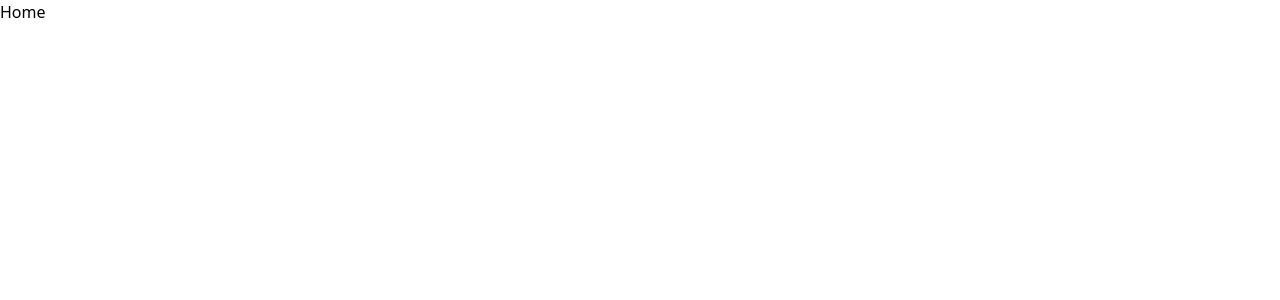
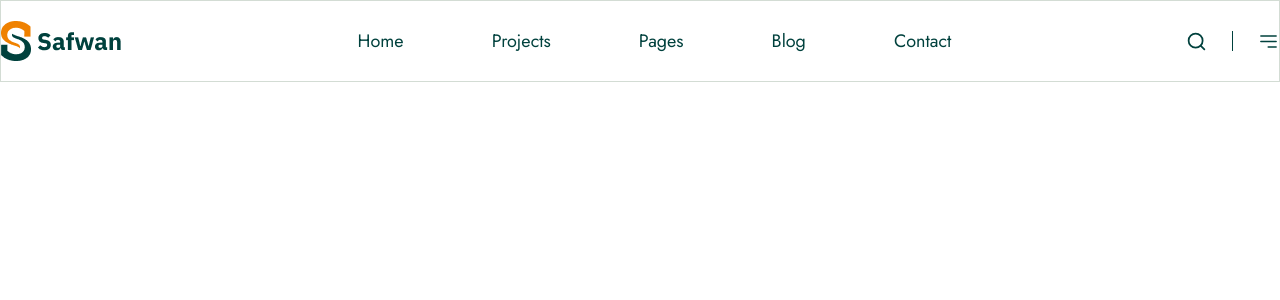
Before and after one commit to Munna-Scriptz/Safwan-Portfolio, a React (Vite) app: page / in a window 1280 px wide. Shown: the top 300 px of the page. Built offline with nearby package versions, Linux system fonts and the light colour scheme.

Commit message:
Navbar Completed

```diff
--- a/package.json
+++ b/package.json
@@ -13,6 +13,7 @@
     "@tailwindcss/vite": "^4.1.11",
     "react": "^19.1.0",
     "react-dom": "^19.1.0",
+    "react-icons": "^5.5.0",
     "react-router": "^7.7.1",
     "tailwindcss": "^4.1.11"
   },
--- a/src/components/Navbar.jsx
+++ b/src/components/Navbar.jsx
@@ -1,11 +1,35 @@
 import React from 'react'
+import Logo from '../assets/images/logo.png'
+import { Link } from 'react-router'
+import { FiSearch } from "react-icons/fi";
+import { HiMiniBars3BottomRight } from "react-icons/hi2";
 
 const Navbar = () => {
   return (
     <>
-        <nav>
+        <nav className='py-[20px] border-[1px] border-[#D3DCD4]'>
             <div className="container">
+                <div id="NavRow" className='flex items-center justify-between'>
+                    {/* ------Nav Img----- */}
+                    <div><img src={Logo} alt="Logo" /></div>
 
+                    {/* ------Nav Links----- */}
+                    <div>
+                        <ul className='flex items-center gap-[88px] font-jost text-[18px] font-normal text-primary'>
+                            <li><Link className=' hover:text-[#E5745D] duration-[.3s]' to={'/'}>Home</Link></li>
+                            <li><Link className=' hover:text-[#E5745D] duration-[.3s]' to={'/'}>Projects</Link></li>
+                            <li><Link className=' hover:text-[#E5745D] duration-[.3s]' to={'/'}>Pages</Link></li>
+                            <li><Link className=' hover:text-[#E5745D] duration-[.3s]' to={'/'}>Blog</Link></li>
+                            <li><Link className=' hover:text-[#E5745D] duration-[.3s]' to={'/'}>Contact</Link></li>
+                        </ul>
+                    </div>
+                    {/* ------Nav Buttons----- */}
+                    <div className='flex items-center gap-[25px] text-[21px] text-primary'>
+                        <button className='hover:text-[#E5745D] duration-[.3s] cursor-pointer'><FiSearch /></button>
+                        <span className='w-[1px] h-[20px] bg-primary'></span>
+                        <button className='hover:text-[#E5745D] duration-[.3s] cursor-pointer'><HiMiniBars3BottomRight /></button>
+                    </div>
+                </div>
             </div>
         </nav>
     </>
--- a/src/index.css
+++ b/src/index.css
@@ -1,3 +1,5 @@
+/* ----------Font Family--------- */
+@import url('https://fonts.googleapis.com/css2?family=Jost:ital,wght@0,100..900;1,100..900&display=swap');
 /* -------tailwind css---------- */
 @import "tailwindcss";
 
@@ -6,3 +8,7 @@
   padding-inline: 0rem;
 }
 /* --------Themes----------- */
+@theme{
+  --font-jost: "Jost", "sans-serif";
+  --color-primary: #00413D;
+}
--- a/src/pages/Home.jsx
+++ b/src/pages/Home.jsx
@@ -2,7 +2,7 @@ import React from 'react'
 
 const Home = () => {
   return (
-    <div>Home</div>
+    <div></div>
   )
 }
 
```
Also changed, not shown: 1 other file (tests, documents, lock files or other folders).
